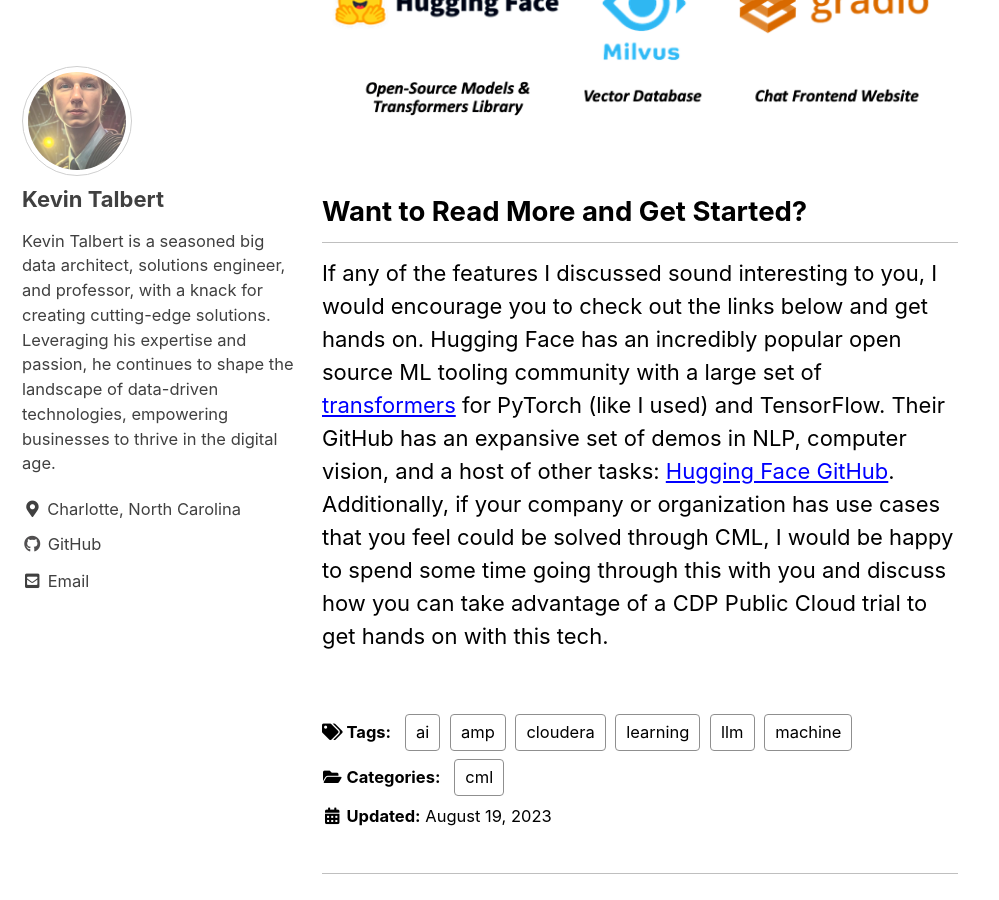
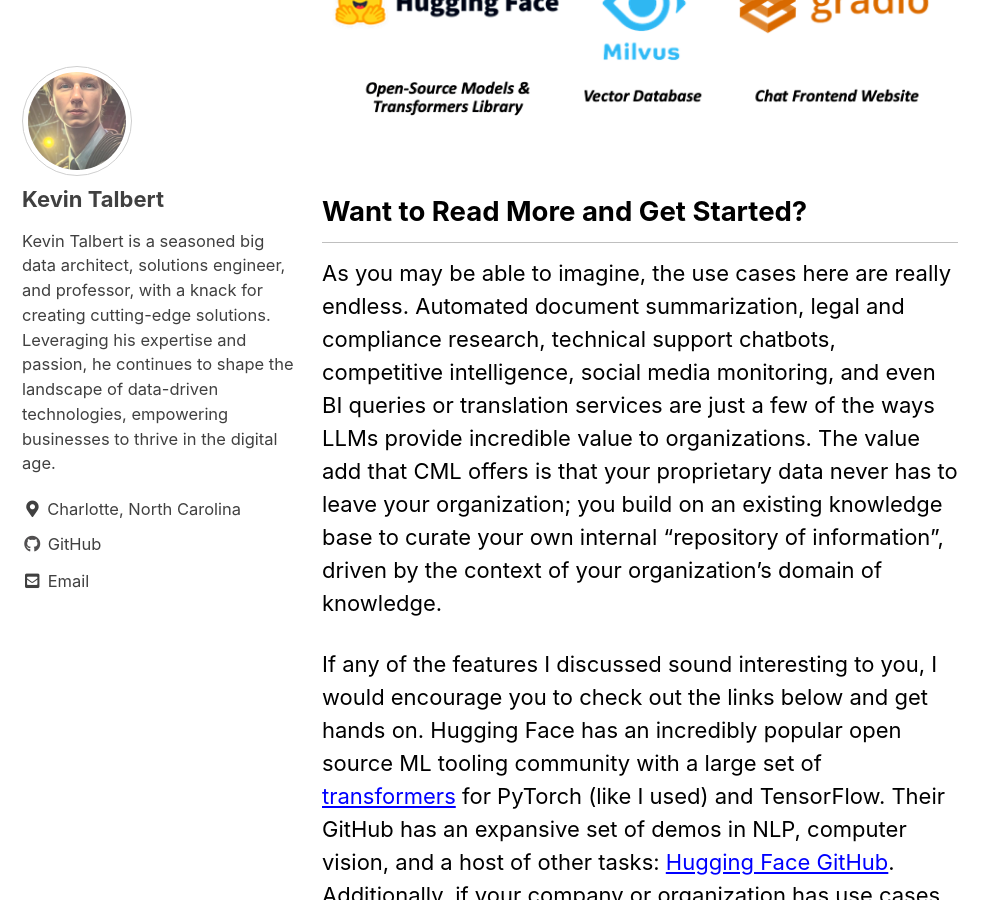
Before and after one commit to kevinbtalbert/kevinbtalbert.github.io, a Jekyll site: the page built from _posts/2023-08-19-llm-cml.md, in a window 1280 px wide and 900 px high, scrolled down 6829 px. Shown: the whole window, without its empty margins (0-999 px from the left). Built offline with Jekyll 4.4.1, drawn with Linux system fonts in a browser that asks for light colours; cached includes are drawn as plain includes.

Commit message:
added value add

```diff
--- a/_posts/2023-08-19-llm-cml.md
+++ b/_posts/2023-08-19-llm-cml.md
@@ -85,5 +85,8 @@
 
 ![](/assets/posts/2023-08-19-llm-cml/amp_tech_stack.png)
 
+
 ## Want to Read More and Get Started?
+As you may be able to imagine, the use cases here are really endless. Automated document summarization, legal and compliance research, technical support chatbots, competitive intelligence, social media monitoring, and even BI queries or translation services are just a few of the ways LLMs provide incredible value to organizations. The value add that CML offers is that your proprietary data never has to leave your organization; you build on an existing knowledge base to curate your own internal "repository of information", driven by the context of your organization's domain of knowledge.
+
 If any of the features I discussed sound interesting to you, I would encourage you to check out the links below and get hands on. Hugging Face has an incredibly popular open source ML tooling community with a large set of [transformers](https://huggingface.co/docs/transformers/index) for PyTorch (like I used) and TensorFlow. Their GitHub has an expansive set of demos in NLP, computer vision, and a host of other tasks: [Hugging Face GitHub](https://github.com/huggingface/transformers). Additionally, if your company or organization has use cases that you feel could be solved through CML, I would be happy to spend some time going through this with you and discuss how you can take advantage of a CDP Public Cloud trial to get hands on with this tech.
```
